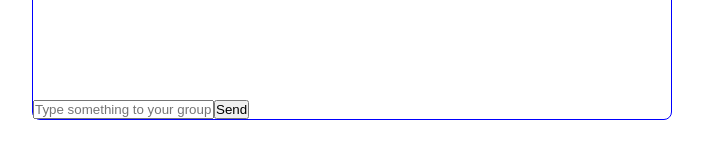
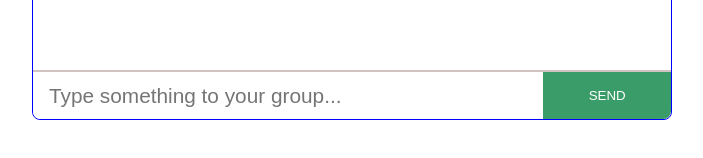
Before and after one commit to webroyit/yc93ns-WRIChatTime, a React (Create React App) app: page /chat in a window 1280 px wide. Shown: the part 520-678 px from the top of the page, without its empty margins (288-991 px from the left). Built offline with nearby package versions, Linux system fonts and the light colour scheme; no server answers.

Commit message:
Styles the chat input component

```diff
--- a/src/index.css
+++ b/src/index.css
@@ -105,3 +105,35 @@ a{
 .chatHeader__btn:hover{
     background-color: #be5b43;
 }
+
+/* *************************************** Chat Input ********************************** */
+.chatInput {
+    display: flex;
+    border-top: 2px solid #d3c2c2;
+}
+
+.chatInput__input {
+    border: none;
+    border-radius: 0;
+    padding: .4rem 1rem;
+    width: 80%;
+    font-size: 1.3rem;
+    border-bottom-left-radius: 8px;
+}
+
+.chatInput__input:focus, textarea:focus, select:focus{
+    outline: none;
+}
+
+.chatInput__button {
+    color: #fff;
+    text-transform: uppercase;
+    text-decoration: none;
+    background-color: var(--secondary-color);
+    padding: 1rem;
+    display: inline-block;
+    border: none;
+    border-bottom-right-radius: 8px;
+    width: 20%;
+    cursor: pointer;
+}
```
